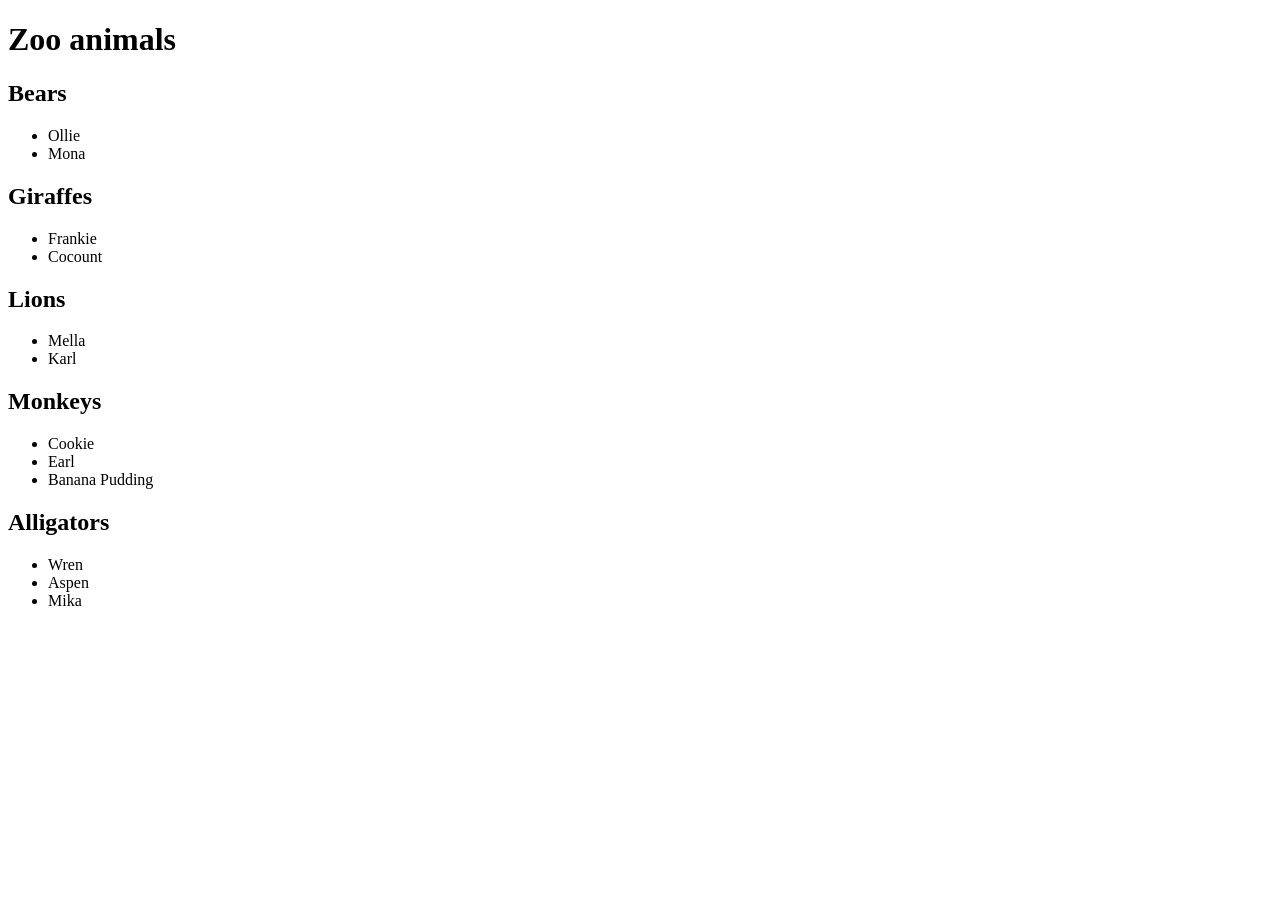
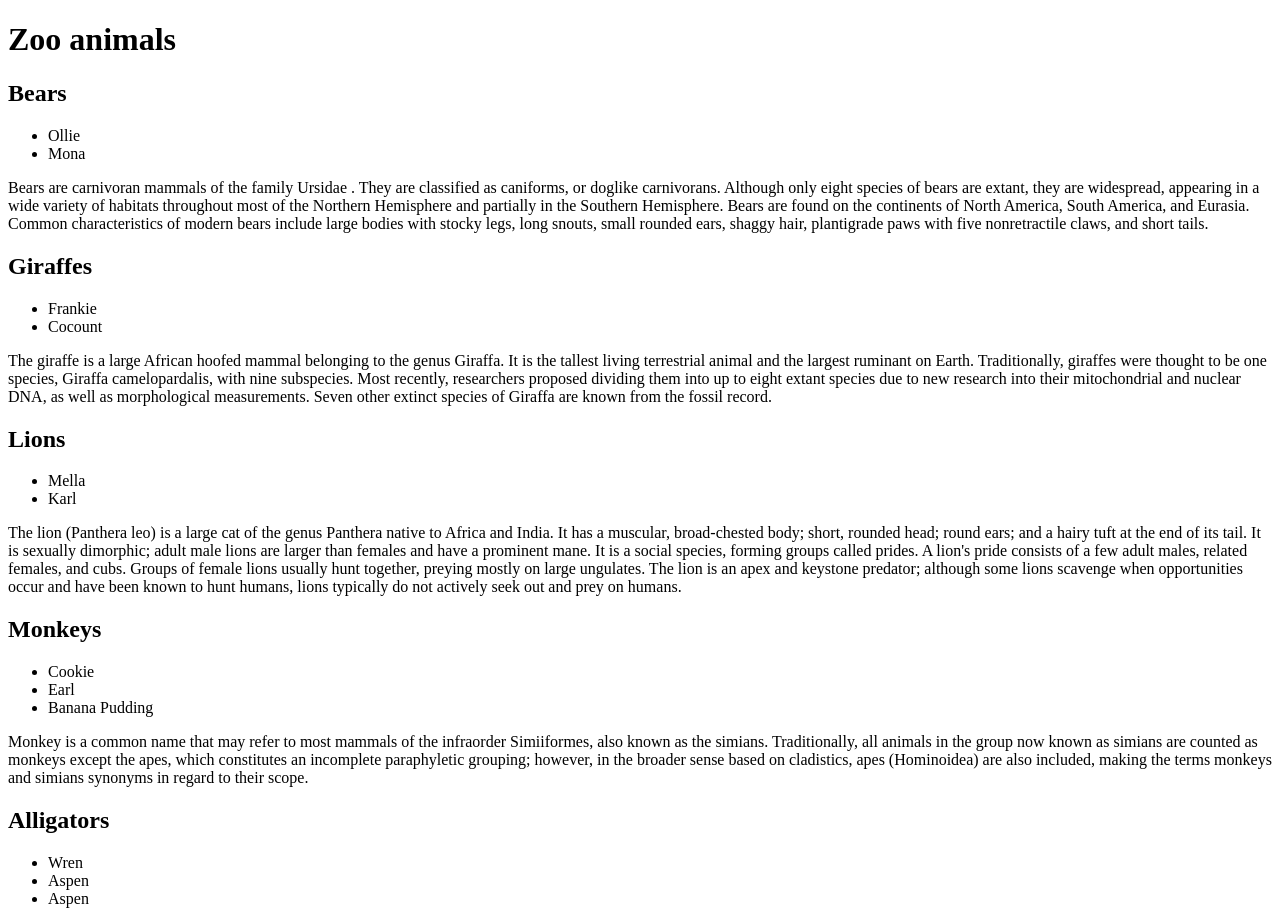
Before and after one commit to tanvi4248/block05-workshop, a plain HTML site: page index.html in a window 1280 px wide. Before the commit the page ends 800 px from the top, so only its background shows below. Drawn offline with Linux system fonts and the light colour scheme.

Commit message:
add descriptions of all animals

```diff
--- a/index.html
+++ b/index.html
@@ -8,13 +8,16 @@
 </head>
 
 <body>
-    <h1>Zoo animals</h1>
+    <header>
+        <h1>Zoo animals</h1>
+    </header>
     <article>
         <h2>Bears</h2>
         <ul>
             <li>Ollie</li>
             <li>Mona</li>
         </ul>
+        <p>Bears are carnivoran mammals of the family Ursidae . They are classified as caniforms, or doglike carnivorans. Although only eight species of bears are extant, they are widespread, appearing in a wide variety of habitats throughout most of the Northern Hemisphere and partially in the Southern Hemisphere. Bears are found on the continents of North America, South America, and Eurasia. Common characteristics of modern bears include large bodies with stocky legs, long snouts, small rounded ears, shaggy hair, plantigrade paws with five nonretractile claws, and short tails.</p>
     </article>
     <article>
         <h2>Giraffes</h2>
@@ -22,6 +25,7 @@
             <li>Frankie</li>
             <li>Cocount</li>
         </ul>
+        <p>The giraffe is a large African hoofed mammal belonging to the genus Giraffa. It is the tallest living terrestrial animal and the largest ruminant on Earth. Traditionally, giraffes were thought to be one species, Giraffa camelopardalis, with nine subspecies. Most recently, researchers proposed dividing them into up to eight extant species due to new research into their mitochondrial and nuclear DNA, as well as morphological measurements. Seven other extinct species of Giraffa are known from the fossil record.</p>
     </article>
     <article>
         <h2>Lions</h2>
@@ -29,6 +33,7 @@
             <li>Mella</li>
             <li>Karl</li>
         </ul>
+        <p>The lion (Panthera leo) is a large cat of the genus Panthera native to Africa and India. It has a muscular, broad-chested body; short, rounded head; round ears; and a hairy tuft at the end of its tail. It is sexually dimorphic; adult male lions are larger than females and have a prominent mane. It is a social species, forming groups called prides. A lion's pride consists of a few adult males, related females, and cubs. Groups of female lions usually hunt together, preying mostly on large ungulates. The lion is an apex and keystone predator; although some lions scavenge when opportunities occur and have been known to hunt humans, lions typically do not actively seek out and prey on humans.</p>
     </article>
     <article>
         <h2>Monkeys</h2>
@@ -37,14 +42,16 @@
             <li>Earl</li>
             <li>Banana Pudding</li>
         </ul>
+        <p>Monkey is a common name that may refer to most mammals of the infraorder Simiiformes, also known as the simians. Traditionally, all animals in the group now known as simians are counted as monkeys except the apes, which constitutes an incomplete paraphyletic grouping; however, in the broader sense based on cladistics, apes (Hominoidea) are also included, making the terms monkeys and simians synonyms in regard to their scope.</p>
     </article>
     <article>
         <h2>Alligators</h2>
         <ul>
             <li>Wren</li>
             <li>Aspen</li>
-            <li>Mika</li>
+            <li>Aspen</li>
         </ul>
+        <p></p>
     </article>
 </body>
 
```
